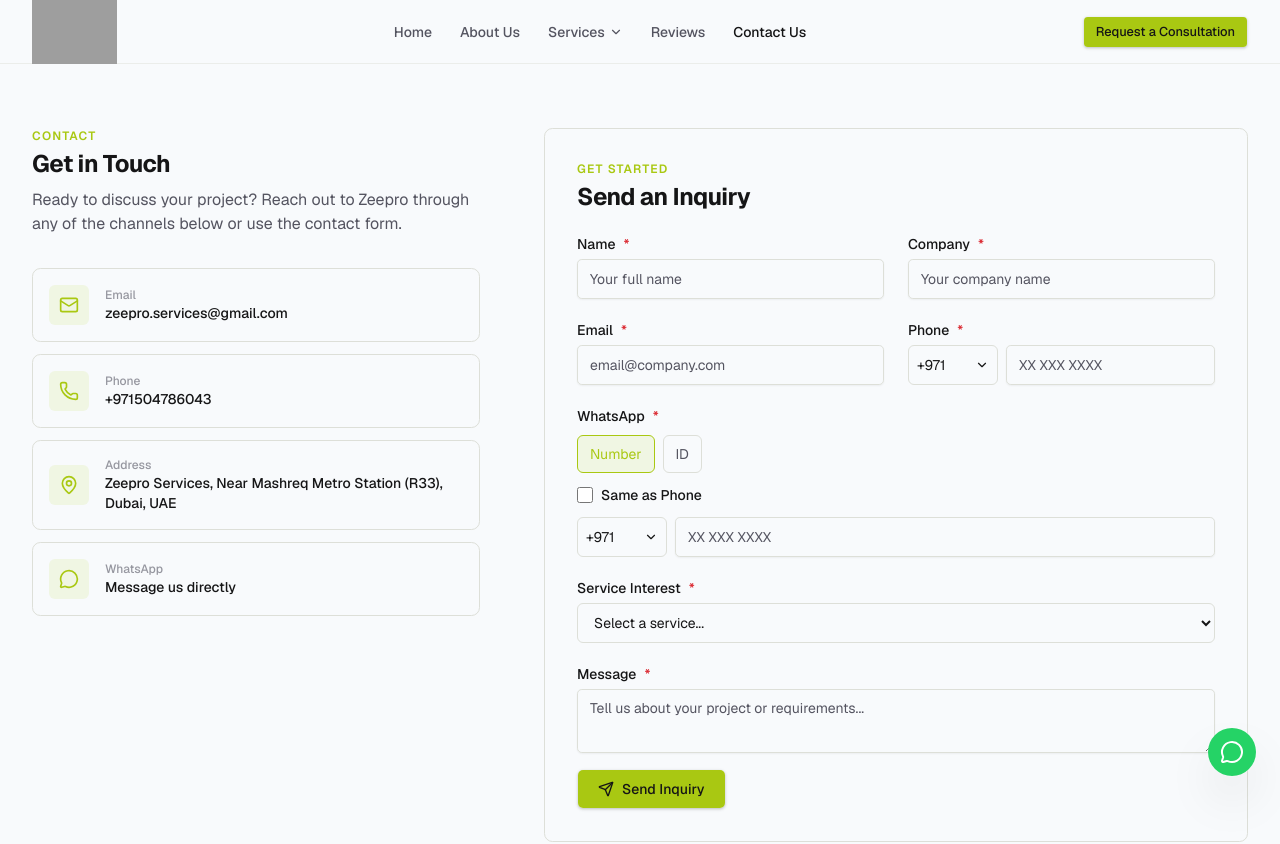
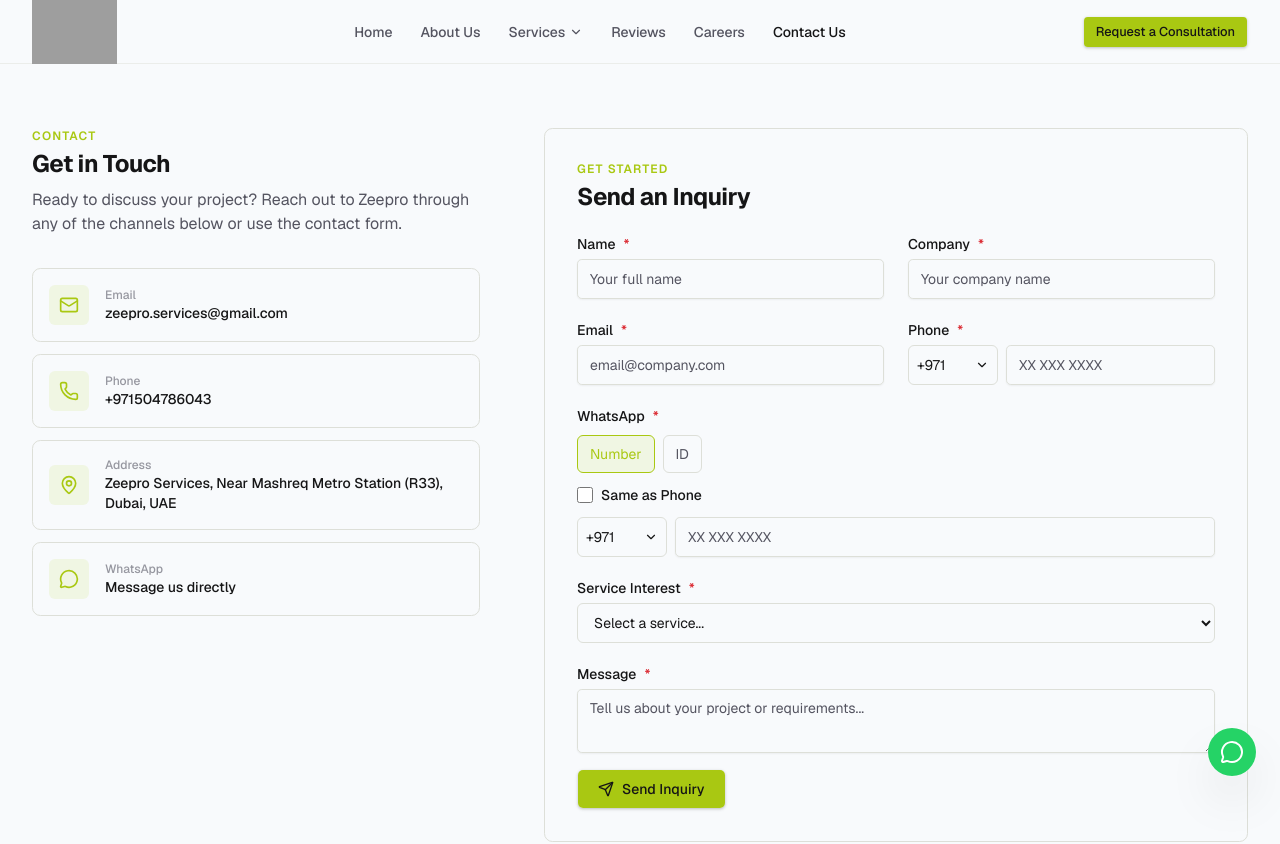
Before and after one commit to zee-pro/zeepro-services, a Next.js app: page /contact in a window 1280 px wide. Shown: the top 844 px of the page. Built offline with nearby package versions, Linux system fonts and the light colour scheme; grey boxes are pictures that could not be loaded.

Commit message:
feat: add careers to navigation and sitemap

```diff
--- a/src/app/sitemap.ts
+++ b/src/app/sitemap.ts
@@ -11,6 +11,7 @@ export default function sitemap(): MetadataRoute.Sitemap {
     { url: `${baseUrl}/services/joinery`, lastModified: new Date(), changeFrequency: "monthly", priority: 0.7 },
     { url: `${baseUrl}/services/mechanical-electromechanical`, lastModified: new Date(), changeFrequency: "monthly", priority: 0.7 },
     { url: `${baseUrl}/services/plumbing-sanitary`, lastModified: new Date(), changeFrequency: "monthly", priority: 0.7 },
+    { url: `${baseUrl}/careers`, lastModified: new Date(), changeFrequency: "monthly", priority: 0.7 },
     { url: `${baseUrl}/contact`, lastModified: new Date(), changeFrequency: "monthly", priority: 0.8 },
     { url: `${baseUrl}/privacy-policy`, lastModified: new Date(), changeFrequency: "yearly", priority: 0.3 },
     { url: `${baseUrl}/terms`, lastModified: new Date(), changeFrequency: "yearly", priority: 0.3 },
--- a/src/lib/constants.ts
+++ b/src/lib/constants.ts
@@ -48,6 +48,7 @@ export const NAV_ITEMS: readonly NavItem[] = [
     ],
   },
   { label: "Reviews", href: "/reviews" },
+  { label: "Careers", href: "/careers" },
   { label: "Contact Us", href: "/contact" },
 ];
 
```
